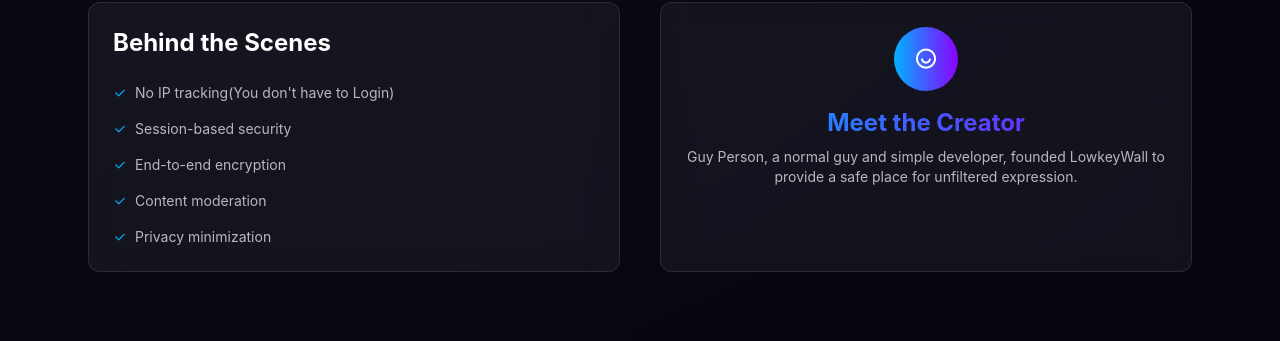
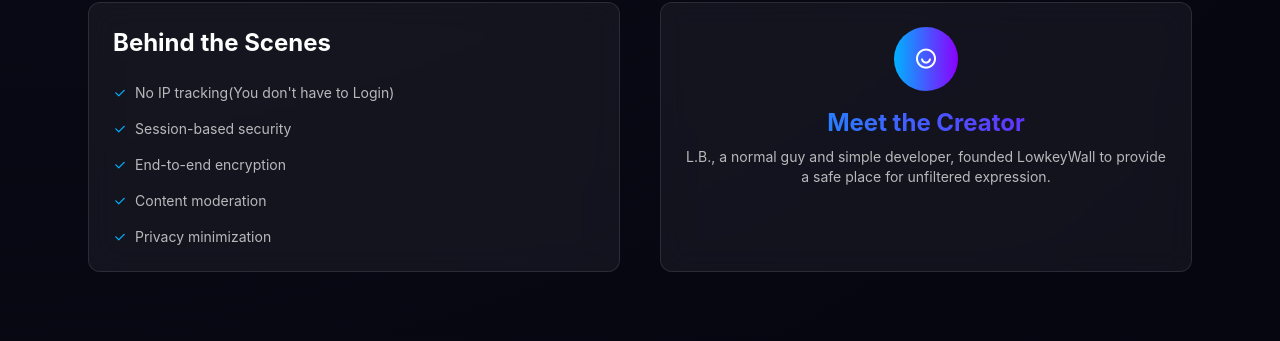
Before and after one commit to LennoxBoyd/LowkeyWall, a Django app: page /about/ in a window 1280 px wide. Shown: the part 1164-1505 px from the top of the page. Run offline with Django 5.2, Linux system fonts and the light colour scheme; some libraries are stand-ins or nearby versions.

Commit message:
Update aboutus.html

```diff
--- a/LowkeyWall/templates/aboutus.html
+++ b/LowkeyWall/templates/aboutus.html
@@ -152,7 +152,7 @@
         <i class="ri-user-smile-line"></i>
       </div>
       <h3 class="text-2xl font-bold mb-2 gradient-text">Meet the Creator</h3>
-      <p class="text-white/70 text-sm">Guy Person, a normal guy and simple developer, founded LowkeyWall to provide a safe place for unfiltered expression.</p>
+      <p class="text-white/70 text-sm">L.B., a normal guy and simple developer, founded LowkeyWall to provide a safe place for unfiltered expression.</p>
     </div>
   </section>
 
```
